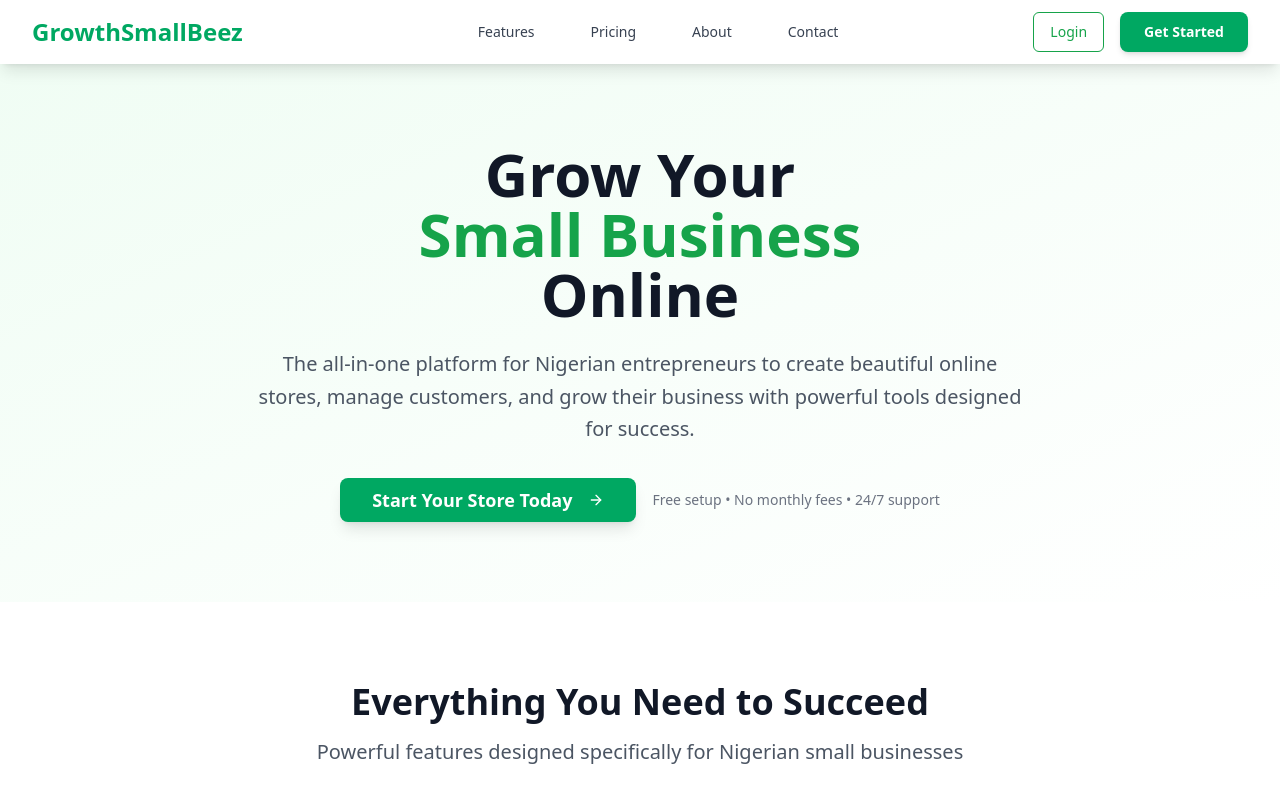
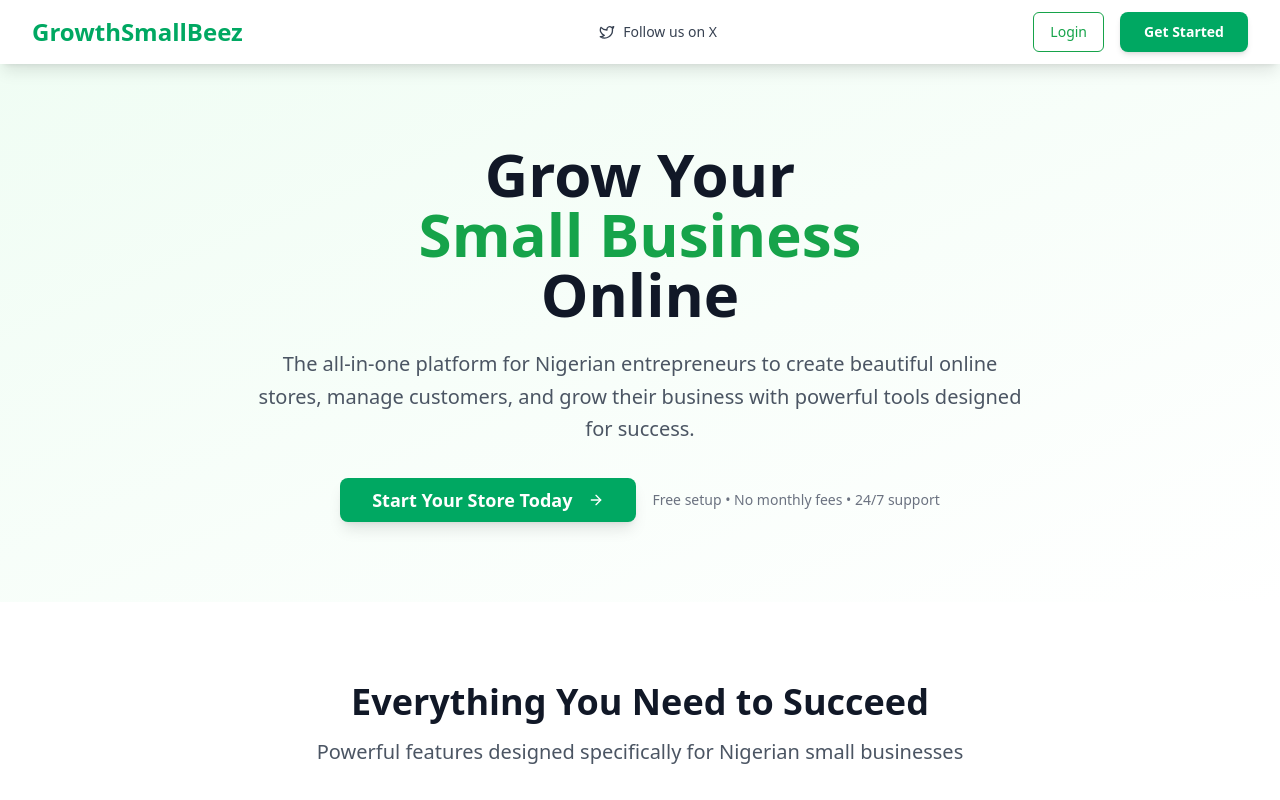
Before and after one commit to Onyemech/shopnaija, a React (Vite) app: page / in a window 1280 px wide. Shown: the top 800 px of the page. Built offline with nearby package versions, Linux system fonts and the light colour scheme.

Commit message:
Fix: Remove non-functional navbar links
Removed non-functional links from the navbar and added a "Follow us on X/Twitter" link.

```diff
--- a/src/components/Navbar.tsx
+++ b/src/components/Navbar.tsx
@@ -2,6 +2,7 @@
 import { useState } from "react";
 import { Button } from "@/components/ui/button";
 import { Menu, X } from "lucide-react";
+import { Twitter } from "lucide-react";
 import LoginModal from "./LoginModal";
 
 const Navbar = () => {
@@ -12,6 +13,10 @@ const Navbar = () => {
       "Hello! I want to register as an admin on GrowthSmallBeez. Please help me set up my store with the following details: Name, Phone, Email, NIN, Account Name, Account Number, Bank Name, Website Name, and Subdomain."
     );
     window.open(`https://wa.me/+2348158025887?text=${whatsappMessage}`, '_blank');
+  };
+
+  const handleFollowTwitter = () => {
+    window.open('https://twitter.com/growthsmallbeez', '_blank');
   };
 
   return (
@@ -28,18 +33,13 @@ const Navbar = () => {
           {/* Desktop Navigation */}
           <div className="hidden md:block">
             <div className="ml-10 flex items-baseline space-x-8">
-              <a href="#features" className="text-gray-700 hover:text-green-600 px-3 py-2 text-sm font-medium transition-colors">
-                Features
-              </a>
-              <a href="#pricing" className="text-gray-700 hover:text-green-600 px-3 py-2 text-sm font-medium transition-colors">
-                Pricing
-              </a>
-              <a href="#about" className="text-gray-700 hover:text-green-600 px-3 py-2 text-sm font-medium transition-colors">
-                About
-              </a>
-              <a href="#contact" className="text-gray-700 hover:text-green-600 px-3 py-2 text-sm font-medium transition-colors">
-                Contact
-              </a>
+              <button
+                onClick={handleFollowTwitter}
+                className="text-gray-700 hover:text-green-600 px-3 py-2 text-sm font-medium transition-colors flex items-center gap-2"
+              >
+                <Twitter size={16} />
+                Follow us on X
+              </button>
             </div>
           </div>
 
@@ -81,18 +81,13 @@ const Navbar = () => {
         {isMenuOpen && (
           <div className="md:hidden">
             <div className="px-2 pt-2 pb-3 space-y-1 sm:px-3 bg-white border-t">
-              <a href="#features" className="text-gray-700 hover:text-green-600 block px-3 py-2 text-base font-medium">
-                Features
-              </a>
-              <a href="#pricing" className="text-gray-700 hover:text-green-600 block px-3 py-2 text-base font-medium">
-                Pricing
-              </a>
-              <a href="#about" className="text-gray-700 hover:text-green-600 block px-3 py-2 text-base font-medium">
-                About
-              </a>
-              <a href="#contact" className="text-gray-700 hover:text-green-600 block px-3 py-2 text-base font-medium">
-                Contact
-              </a>
+              <button
+                onClick={handleFollowTwitter}
+                className="text-gray-700 hover:text-green-600 block px-3 py-2 text-base font-medium flex items-center gap-2"
+              >
+                <Twitter size={16} />
+                Follow us on X
+              </button>
               <div className="px-3 py-2 space-y-3">
                 <LoginModal>
                   <Button
```
